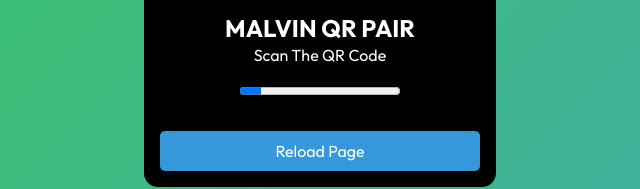
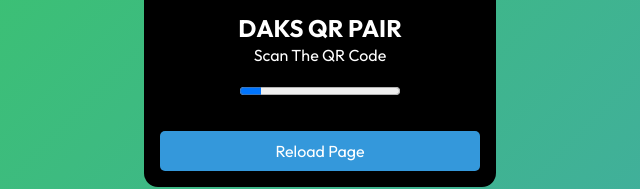
Before and after one commit to nairobianpappy/DAKS-MD, a website: page qr.html in a window 1280 px wide. Shown: the part 476-665 px from the top of the page, 320-960 px from the left. Drawn offline with Linux system fonts and the light colour scheme.

Commit message:
Update qr.html

```diff
--- a/qr.html
+++ b/qr.html
@@ -164,7 +164,7 @@
             <img id="qr-image" src="/server" alt="QR CODE">
         </div>
         <div id="title-container">
-            <h2 id="main">MALVIN QR PAIR</h2>
+            <h2 id="main">DAKS QR PAIR</h2>
             <p class="legend" id="legend">Scan The QR Code</p>
         </div>
         <div id="description-container">
```
